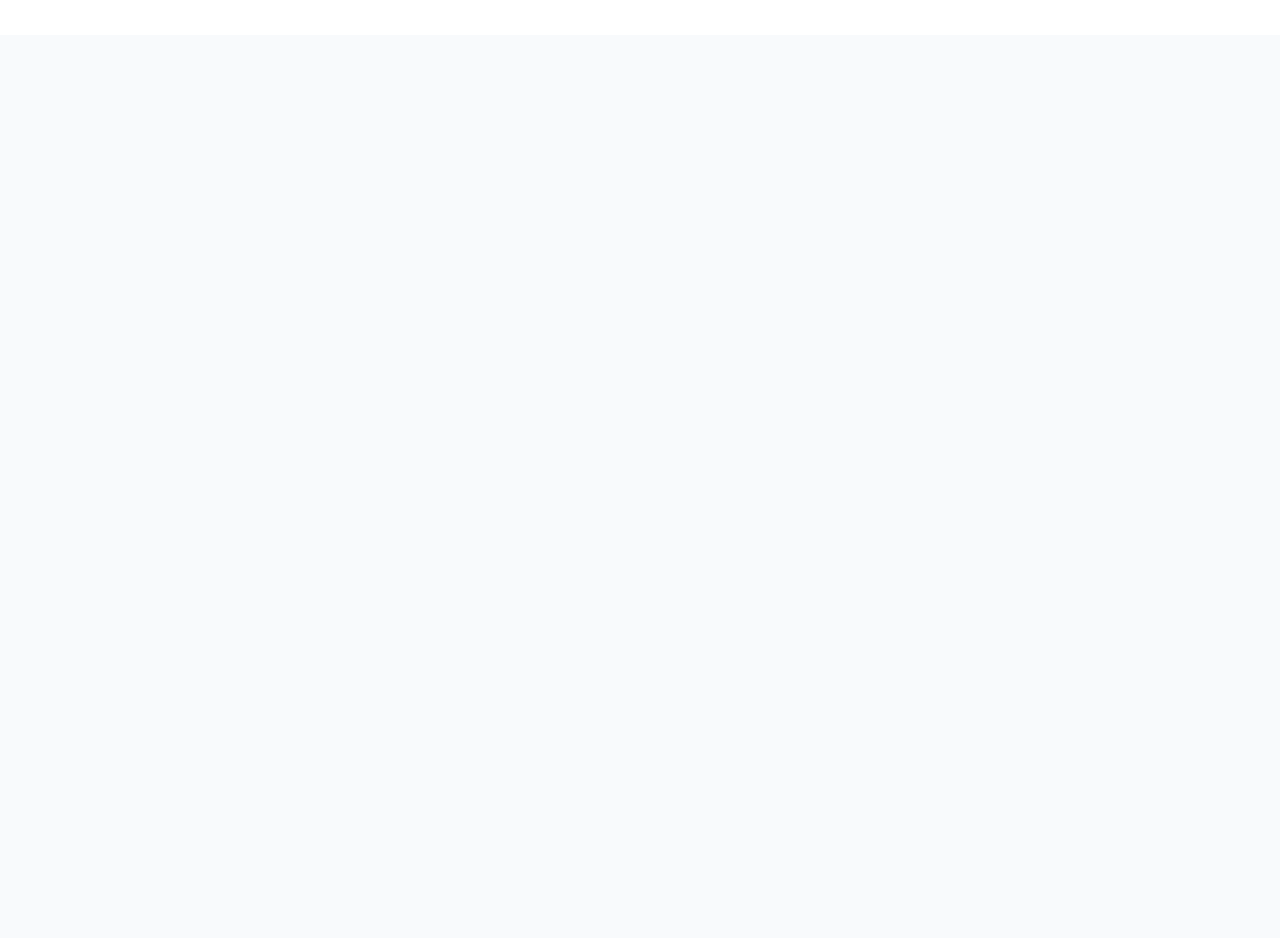
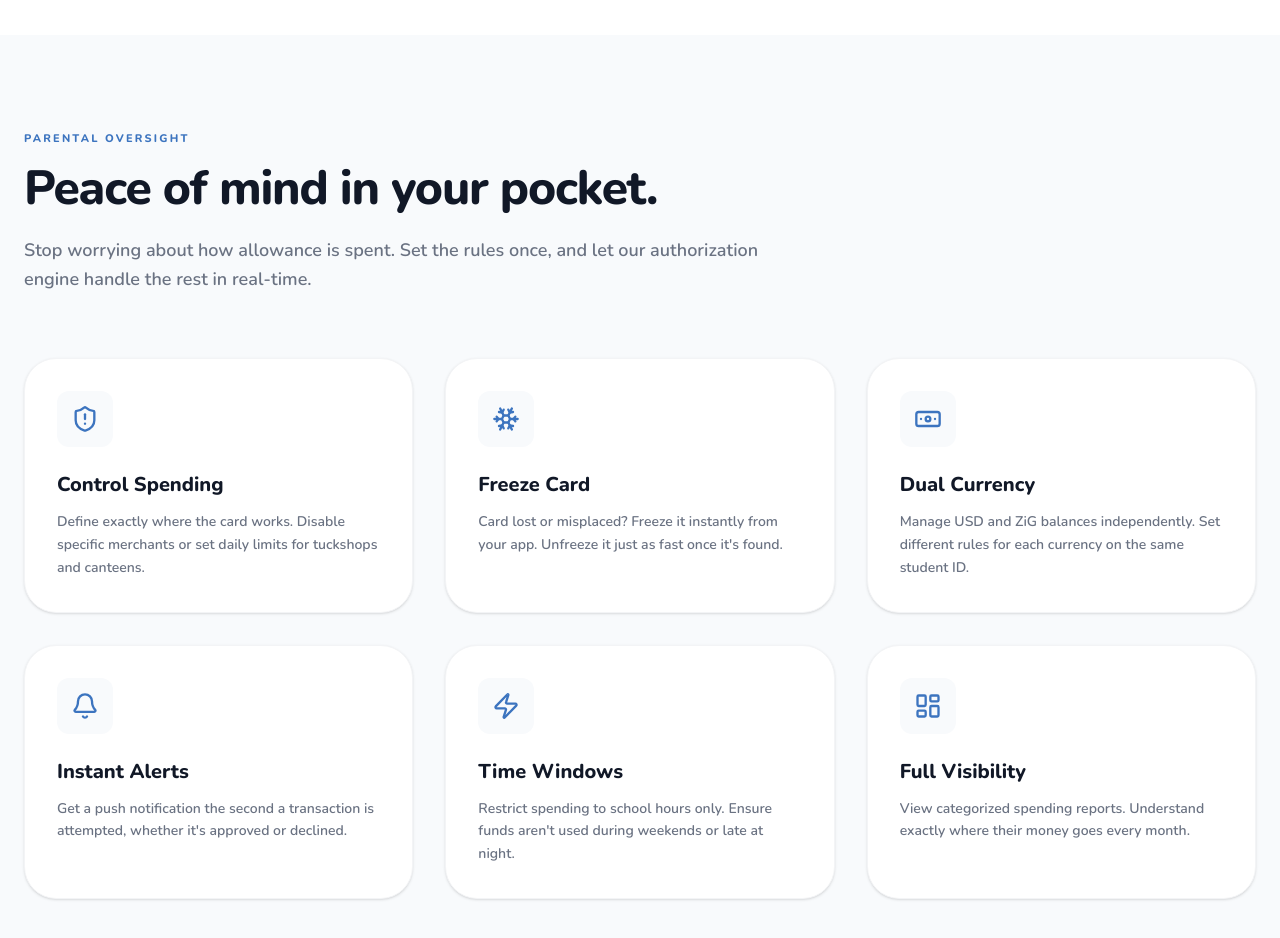
Before and after one commit to chiyakaKuda/IngenioScholar, a Next.js app in the folder ingenio-control/: page / in a window 1280 px wide. Shown: the part 1700-2638 px from the top of the page. Before the commit the page ends 1735 px from the top, so only its background shows below. Built offline with nearby package versions, Linux system fonts and the light colour scheme.

Commit message:
For Parents

```diff
--- a/ingenio-control/src/app/page.tsx
+++ b/ingenio-control/src/app/page.tsx
@@ -3,6 +3,7 @@ import Navbar from '@/components/Navbar';
 import Hero from '@/components/Hero';
 import { Lock, Zap, Smartphone } from 'lucide-react';
 import HowItWorks from '@/components/HowItWorks';
+import ForParents from '@/components/ForParents';
 
 export default function LandingPage() {
   return (
@@ -12,6 +13,7 @@ export default function LandingPage() {
       <Hero />
 
      <HowItWorks/>
+     <ForParents/>
     </main>
   );
 }
--- /dev/null
+++ b/ingenio-control/src/components/ForParents.tsx
@@ -0,0 +1,86 @@
+import React from 'react';
+import { ShieldAlert, Zap, Banknote, Bell, Snowflake, LayoutDashboard } from 'lucide-react';
+
+export default function ForParents() {
+  return (
+    <section id="for-parents" className="py-24 bg-[#F8FAFC] font-sans">
+      <div className="max-w-7xl mx-auto px-6">
+
+        {/* Header Alignment matching Navbar/Hero */}
+        <div className="max-w-3xl mb-16">
+          <h2 className="text-[11px] font-black uppercase tracking-[0.2em] text-[#3c74bf] mb-4">
+            Parental Oversight
+          </h2>
+          <h3 className="text-4xl md:text-5xl font-black text-[#111827] mb-6 tracking-tight">
+            Peace of mind in your pocket.
+          </h3>
+          <p className="text-lg text-gray-500 font-semibold leading-relaxed">
+            Stop worrying about how allowance is spent. Set the rules once, and let our
+            authorization engine handle the rest in real-time.
+          </p>
+        </div>
+
+        {/* Feature Grid - Directly mirroring your "For Parents" Dropdown */}
+        <div className="grid grid-cols-1 md:grid-cols-3 gap-8">
+
+          {/* Feature 1: Control Spending */}
+          <FeatureCard
+            icon={<ShieldAlert size={28} />}
+            title="Control Spending"
+            desc="Define exactly where the card works. Disable specific merchants or set daily limits for tuckshops and canteens."
+          />
+
+          {/* Feature 2: Freeze Card */}
+          <FeatureCard
+            icon={<Snowflake size={28} />}
+            title="Freeze Card"
+            desc="Card lost or misplaced? Freeze it instantly from your app. Unfreeze it just as fast once it's found."
+          />
+
+          {/* Feature 3: Dual Currency */}
+          <FeatureCard
+            icon={<Banknote size={28} />}
+            title="Dual Currency"
+            desc="Manage USD and ZiG balances independently. Set different rules for each currency on the same student ID."
+          />
+
+          {/* Feature 4: Real-time Alerts */}
+          <FeatureCard
+            icon={<Bell size={28} />}
+            title="Instant Alerts"
+            desc="Get a push notification the second a transaction is attempted, whether it's approved or declined."
+          />
+
+          {/* Feature 5: Spending Windows */}
+          <FeatureCard
+            icon={<Zap size={28} />}
+            title="Time Windows"
+            desc="Restrict spending to school hours only. Ensure funds aren't used during weekends or late at night."
+          />
+
+          {/* Feature 6: Dashboard Analytics */}
+          <FeatureCard
+            icon={<LayoutDashboard size={28} />}
+            title="Full Visibility"
+            desc="View categorized spending reports. Understand exactly where their money goes every month."
+          />
+
+        </div>
+      </div>
+    </section>
+  );
+}
+
+function FeatureCard({ icon, title, desc }: { icon: React.ReactNode, title: string, desc: string }) {
+  return (
+    <div className="bg-white p-8 rounded-[2rem] border border-gray-100 shadow-sm hover:shadow-xl hover:border-[#3c74bf]/20 transition-all group">
+      <div className="w-14 h-14 rounded-xl bg-[#F8FAFC] text-[#3c74bf] flex items-center justify-center mb-6 group-hover:scale-110 transition-transform">
+        {icon}
+      </div>
+      <h4 className="text-xl font-black text-[#111827] mb-3">{title}</h4>
+      <p className="text-gray-500 font-semibold text-sm leading-relaxed">
+        {desc}
+      </p>
+    </div>
+  );
+}
```
